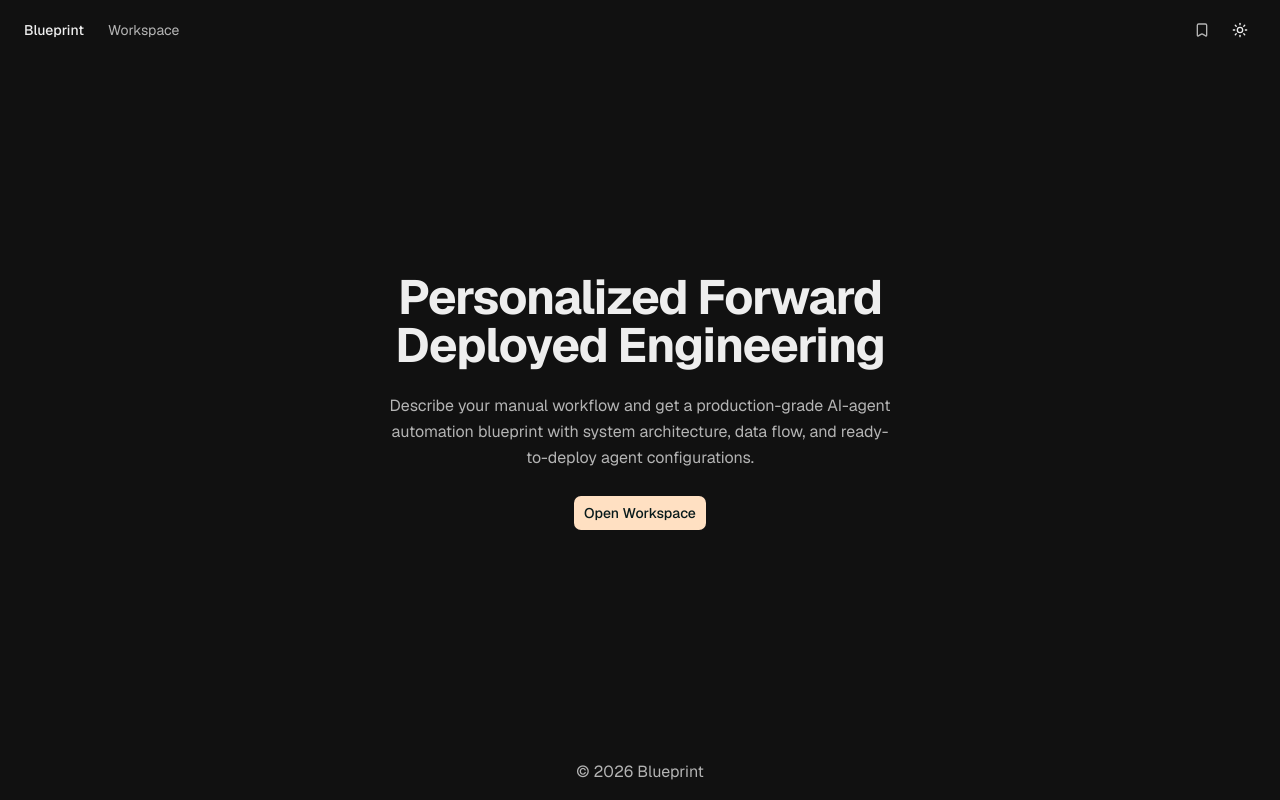
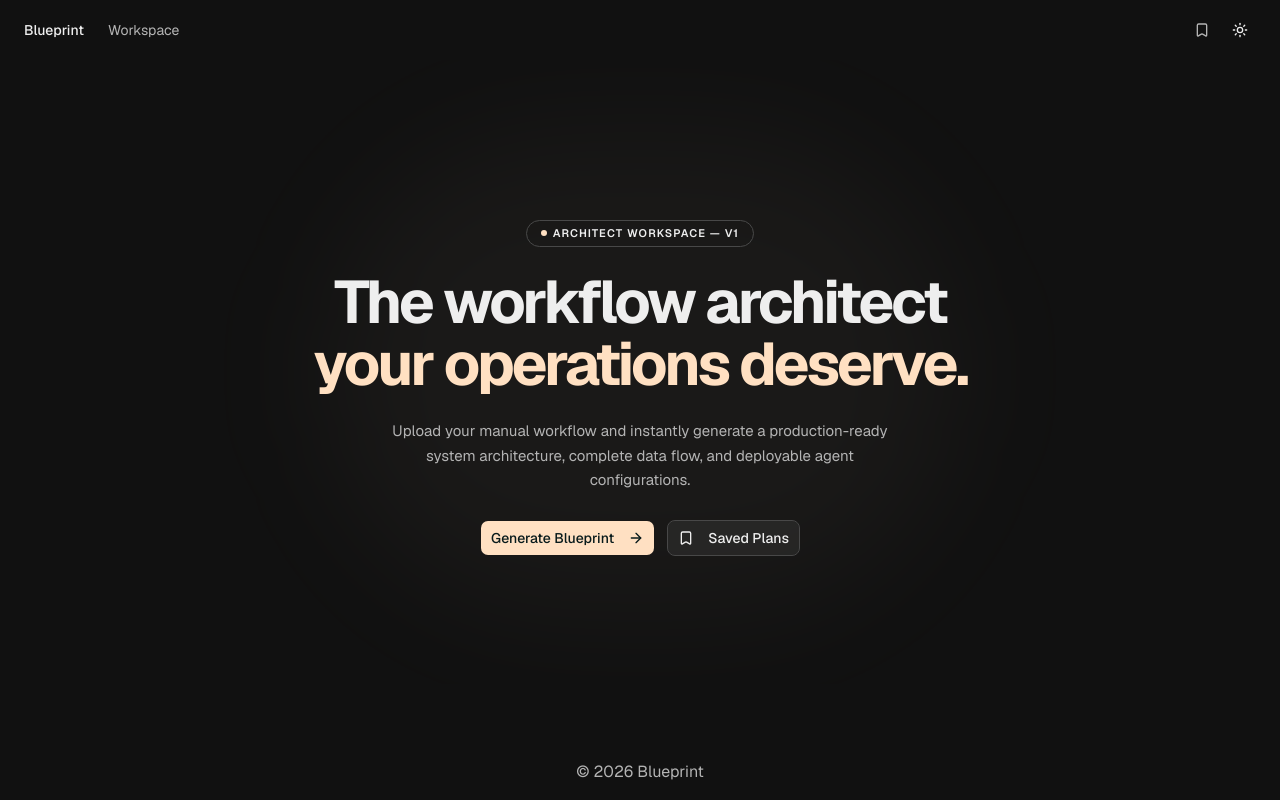
Before and after one commit to Md-Zainulabdin/Blueprint, a Next.js app: page / in a window 1280 px wide. Built offline with nearby package versions, Linux system fonts and the light colour scheme.

Commit message:
strip landing page to hero-only section

```diff
--- a/src/app/(root)/page.tsx
+++ b/src/app/(root)/page.tsx
@@ -1,24 +1,43 @@
 import Link from "next/link";
+import { ArrowRight, Bookmark } from "lucide-react";
 import { Button } from "@/components/ui/button";
+import { Badge } from "@/components/ui/badge";
 
 export default function Home() {
   return (
-    <main className="flex flex-1 flex-col items-center justify-center px-4">
-      <div className="flex flex-col items-center gap-6 text-center max-w-xl">
-        <h1 className="motion-enter-up duration-700 text-4xl font-bold tracking-tight sm:text-5xl">
-          Personalized Forward Deployed Engineering
-        </h1>
-        <p className="motion-enter-up duration-700 delay-150 text-base text-muted-foreground leading-relaxed max-w-lg">
-          Describe your manual workflow and get a production-grade AI-agent
-          automation blueprint with system architecture, data flow, and
-          ready-to-deploy agent configurations.
-        </p>
-        <div className="motion-enter-up duration-700 delay-300">
-          <Button asChild size="lg">
-            <Link href="/workspace">Open Workspace</Link>
-          </Button>
+    <main className="flex flex-1 flex-col">
+      <section className="relative flex flex-col items-center justify-center px-4 pt-28 pb-24 sm:pt-40 sm:pb-32 overflow-hidden">
+        <div className="pointer-events-none absolute top-1/2 left-1/2 -translate-x-1/2 -translate-y-1/2 h-[480px] w-[640px] rounded-full bg-primary/[0.04] blur-3xl -z-10" />
+
+        <div className="flex flex-col items-center gap-6 text-center max-w-2xl relative">
+          <Badge variant="outline" className="motion-enter-up duration-700 text-[11px] font-semibold uppercase tracking-widest px-3.5 py-1 rounded-full">
+            <span className="size-1.5 rounded-full bg-primary mr-1.5 inline-block" />
+            Architect Workspace — V1
+          </Badge>
+          <h1 className="motion-enter-up duration-700 delay-100 text-[clamp(2rem,5.5vw,3.75rem)] font-bold tracking-tighter leading-[1.04]">
+            The workflow architect<br />
+            <span className="text-primary">your operations deserve.</span>
+          </h1>
+          <p className="motion-enter-up duration-700 delay-200 text-[15px] text-muted-foreground leading-relaxed max-w-lg">
+            Upload your manual workflow and instantly generate a production-ready
+            system architecture, complete data flow, and deployable agent configurations.
+          </p>
+          <div className="motion-enter-up duration-700 delay-300 flex items-center gap-3 pt-1">
+            <Button asChild size="lg">
+              <Link href="/workspace">
+                Generate Blueprint
+                <ArrowRight className="ml-2 size-4" />
+              </Link>
+            </Button>
+            <Button asChild size="lg" variant="outline">
+              <Link href="/workspace/saved">
+                <Bookmark className="mr-2 size-4" />
+                Saved Plans
+              </Link>
+            </Button>
+          </div>
         </div>
-      </div>
+      </section>
     </main>
   );
 }
```
Also changed, not shown: 1 other file (tests, documents, lock files or other folders).
